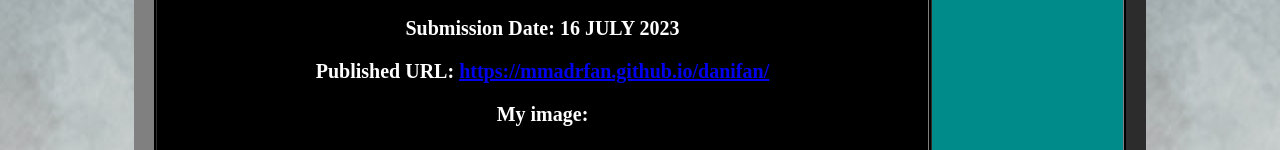
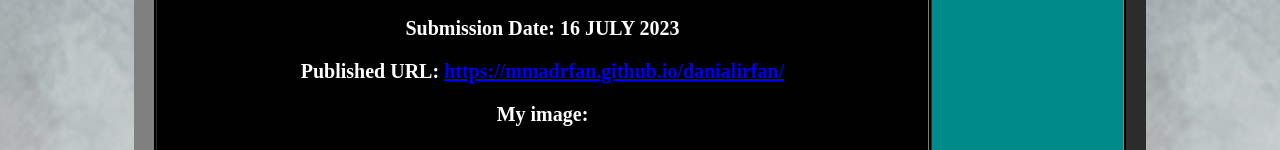
Before and after one commit to mmadrfan/danialirfan, a plain HTML site: page aboutme.html in a window 1280 px wide. Shown: the part 866-1016 px from the top of the page. Drawn offline with Linux system fonts and the light colour scheme.

Commit message:
Update aboutme.html

```diff
--- a/aboutme.html
+++ b/aboutme.html
@@ -55,7 +55,7 @@ Faculty: RECORDS MANAGEMENT
 <p>
 Submission Date:  16 JULY 2023
 <p>
-Published URL: <a href="https://mmadrfan.github.ialirfan/">https://mmadrfan.github.io/danifan/</a>
+Published URL: <a href="https://mmadrfan.github.ialirfan/">https://mmadrfan.github.io/danialirfan/</a>
 <p>
 My image:<p><img src="image/aphoto.jpg"</p>
 </small>
```
